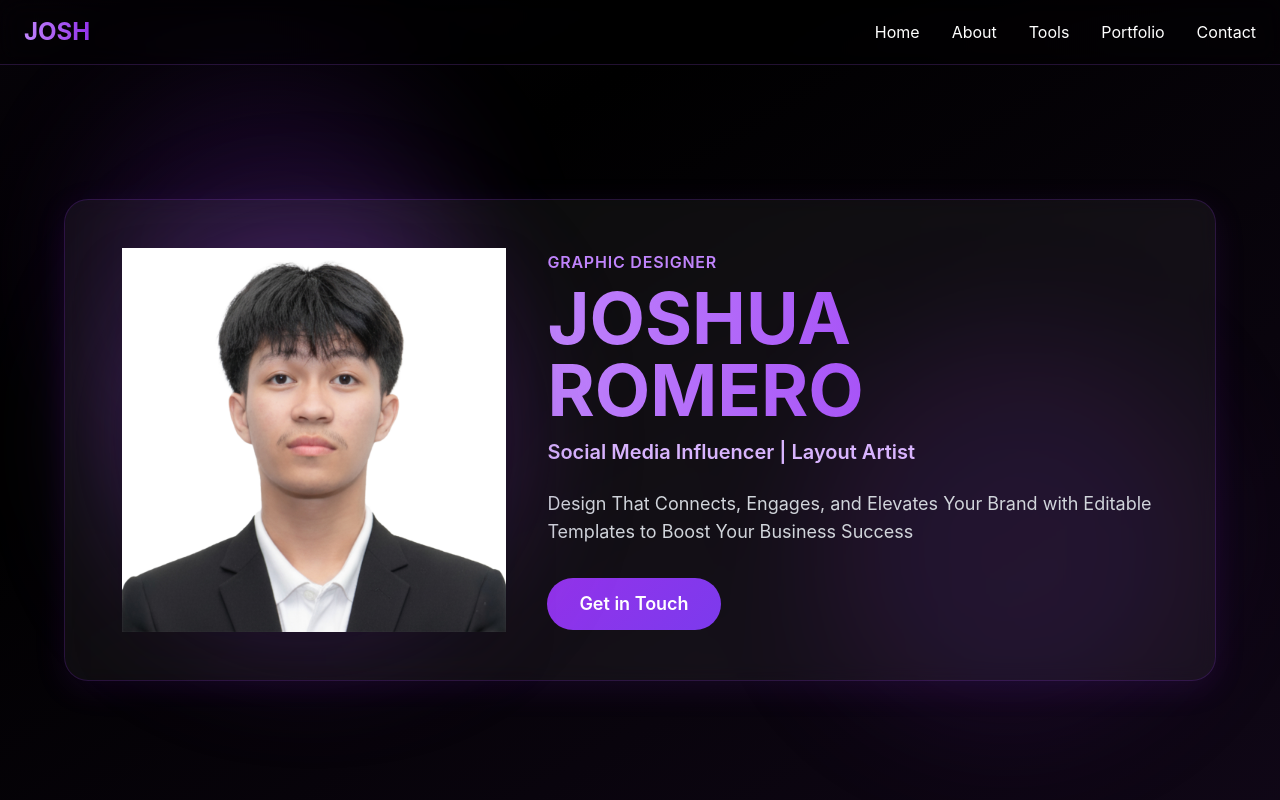
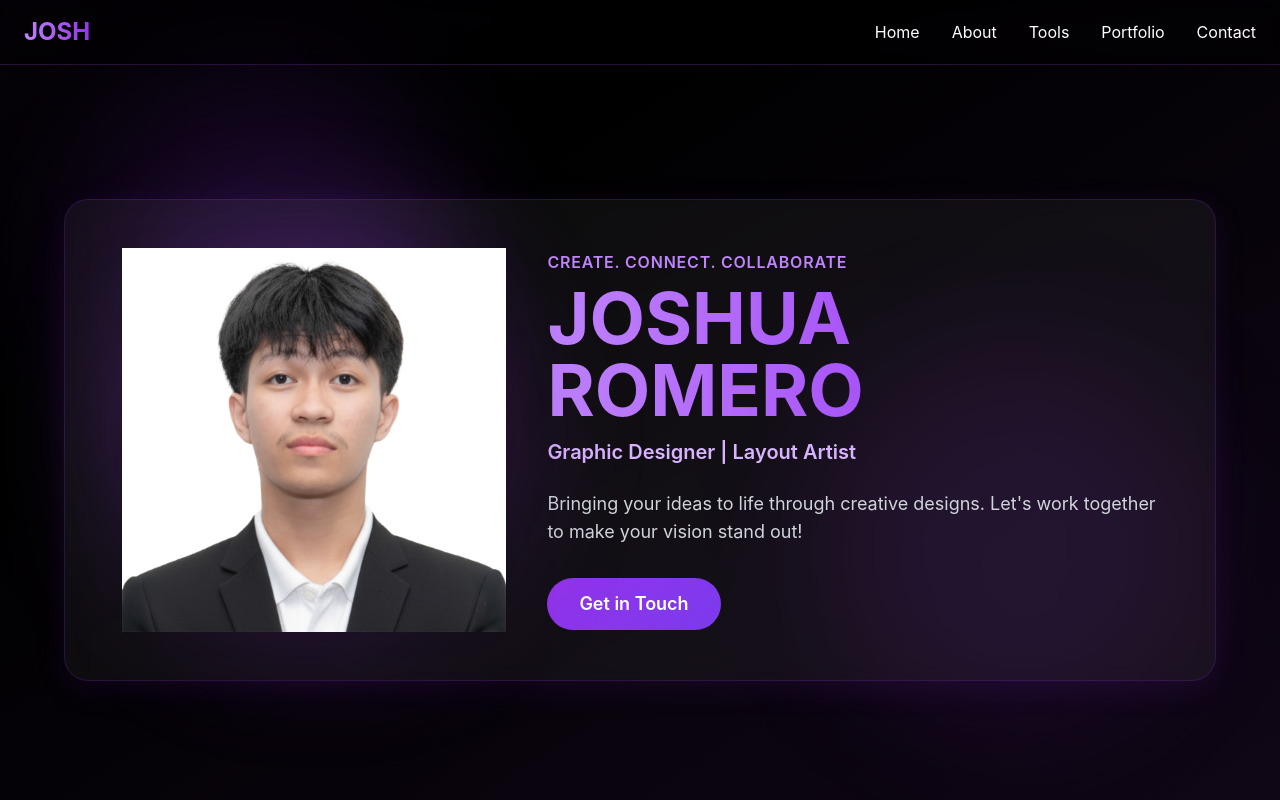
Before and after one commit to imjoshuaromero/creative-portfolio, a plain HTML site: page index.html in a window 1280 px wide. Shown: the top 800 px of the page. Drawn offline with nearby package versions, Linux system fonts and the light colour scheme.

Commit message:
Update hero intro to be more friendly and approachable

```diff
--- a/index.html
+++ b/index.html
@@ -114,15 +114,15 @@
                     <!-- Content Section -->
                     <div class="md:col-span-3 text-center md:text-left">
                         <div class="mb-4">
-                            <p class="text-sm md:text-base text-purple-400 font-semibold uppercase tracking-wider mb-2">Graphic Designer</p>
+                            <p class="text-sm md:text-base text-purple-400 font-semibold uppercase tracking-wider mb-2">Create. Connect. Collaborate</p>
                             <h1 class="text-4xl md:text-6xl lg:text-7xl font-bold mb-3 bg-gradient-to-r from-purple-400 via-purple-500 to-purple-600 bg-clip-text text-transparent animate-fade-in">
                                 JOSHUA ROMERO
                             </h1>
-                            <p class="text-lg md:text-xl text-purple-300 font-semibold mb-6">Social Media Influencer | Layout Artist</p>
+                            <p class="text-lg md:text-xl text-purple-300 font-semibold mb-6">Graphic Designer | Layout Artist</p>
                         </div>
 
                         <p class="text-base md:text-lg text-gray-300 mb-8 max-w-2xl mx-auto md:mx-0 leading-relaxed">
-                            Design That Connects, Engages, and Elevates Your Brand with Editable Templates to Boost Your Business Success
+                            Bringing your ideas to life through creative designs. Let's work together to make your vision stand out!
                         </p>
 
                         <div class="flex gap-4 justify-center md:justify-start">
```
